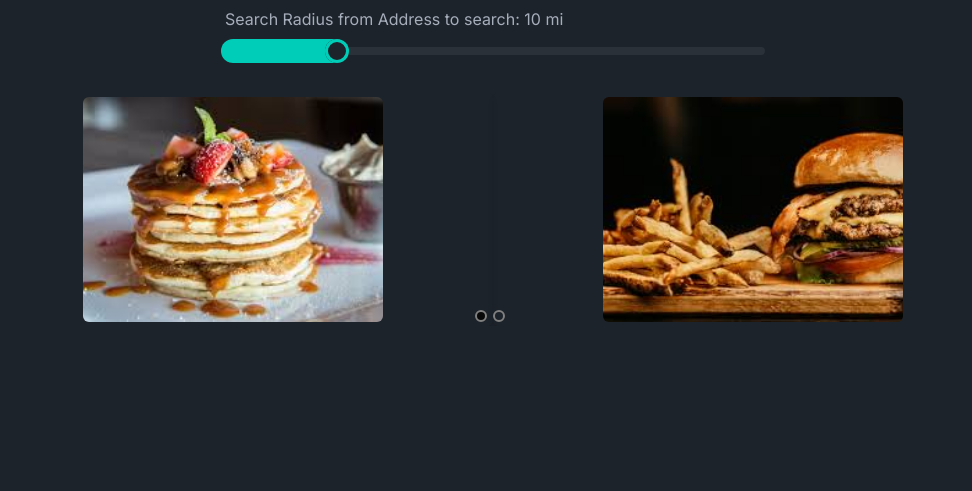
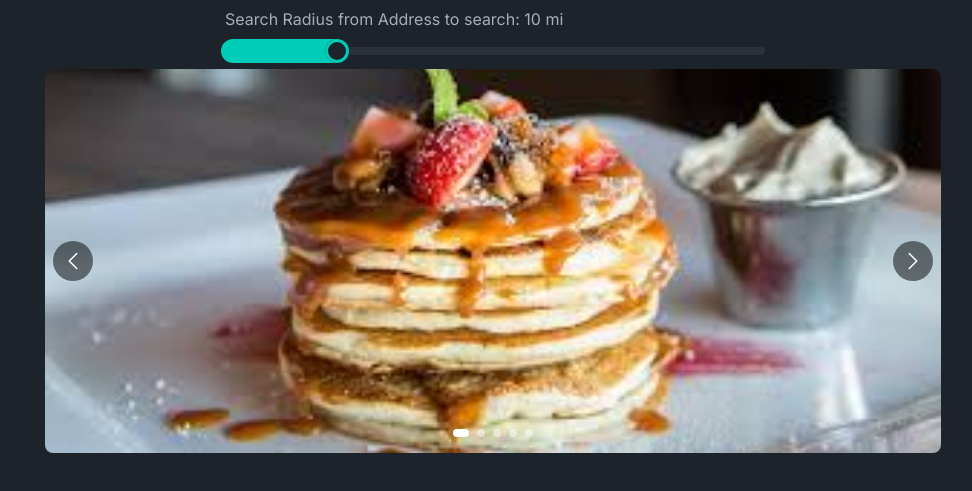
Before and after one commit to ned4417/eats-picker, a Next.js app: page / in a window 1280 px wide. Shown: the part 701-1192 px from the top of the page, without its empty margins (147-1119 px from the left). Built offline with nearby package versions, Linux system fonts and the light colour scheme; no server answers.

Commit message:
fix: changed carousel

```diff
--- a/package.json
+++ b/package.json
@@ -9,6 +9,7 @@
     "lint": "next lint"
   },
   "dependencies": {
+    "@heroicons/react": "^2.2.0",
     "@react-google-maps/api": "^2.19.3",
     "@types/googlemaps": "^3.43.3",
     "axios": "^1.6.8",
--- a/src/app/_components/carousel.tsx
+++ b/src/app/_components/carousel.tsx
@@ -1,62 +1,119 @@
-import MultiCarousel from "react-multi-carousel";
+import { memo, useState } from "react";
 import Image from "next/image";
-import { memo } from "react";
+import { ChevronLeftIcon, ChevronRightIcon, XMarkIcon } from "@heroicons/react/24/outline";
 
-const responsive = {
-  desktop: {
-    breakpoint: { max: 3000, min: 1024 },
-    items: 5,
-    slidesToSlide: 3
-  },
-  tablet: {
-    breakpoint: { max: 1024, min: 464 },
-    items: 2,
-    slidesToSlide: 1
-  },
-  mobile: {
-    breakpoint: { max: 464, min: 0 },
-    items: 1,
-    slidesToSlide: 1
-  }
-};
+interface CarouselProps {
+  photos: string[];
+}
 
-const CarouselItem = memo(({ photo, index }: { photo: string; index: number }) => (
-  <div className="multi-carousel-item flex items-center justify-center h-full shadow-md rounded-md p-1">
+const CarouselItem = memo(({ photo, index, onClick }: { photo: string; index: number; onClick: () => void }) => (
+  <div
+    className="relative w-full h-full cursor-pointer group"
+    onClick={onClick}
+  >
     <Image
       src={photo}
       alt={`Item ${index + 1}`}
-      width={300}
-      height={300}
-      className="h-full rounded-md object-cover"
+      fill
+      className="object-cover rounded-lg transition-transform duration-300 group-hover:scale-105"
       loading={index === 0 ? "eager" : "lazy"}
       quality={85}
     />
+    <div className="absolute inset-0 bg-black bg-opacity-0 group-hover:bg-opacity-20 transition-opacity duration-300 rounded-lg" />
   </div>
 ));
 
 CarouselItem.displayName = 'CarouselItem';
 
-const ImageCarousel = memo(({ photos }: { photos: string[] }) => {
+const Modal = memo(({ isOpen, onClose, children }: { isOpen: boolean; onClose: () => void; children: React.ReactNode }) => {
+  if (!isOpen) return null;
+
   return (
-    <div className="carousel-container w-full rounded-md overflow-hidden">
-      <MultiCarousel
-        swipeable={true}
-        draggable={false}
-        showDots={true}
-        responsive={responsive}
-        ssr={true}
-        infinite={true}
-        autoPlay={true}
-        autoPlaySpeed={10000}
-        keyBoardControl={true}
-        customTransition="all .5"
-        transitionDuration={1500}
-        removeArrowOnDeviceType={["tablet", "mobile"]}
+    <div className="fixed inset-0 z-50 flex items-center justify-center bg-black bg-opacity-75">
+      <button
+        onClick={onClose}
+        className="absolute top-4 right-4 text-white hover:text-gray-300"
       >
-        {photos.map((photo, index) => (
-          <CarouselItem key={index} photo={photo} index={index} />
-        ))}
-      </MultiCarousel>
+        <XMarkIcon className="w-8 h-8" />
+      </button>
+      <div className="relative w-full h-full flex items-center justify-center p-4">
+        {children}
+      </div>
+    </div>
+  );
+});
+
+Modal.displayName = 'Modal';
+
+const ImageCarousel = memo(({ photos }: CarouselProps) => {
+  const [currentIndex, setCurrentIndex] = useState(0);
+  const [isModalOpen, setIsModalOpen] = useState(false);
+
+  const nextSlide = () => {
+    setCurrentIndex((prevIndex) => (prevIndex + 1) % photos.length);
+  };
+
+  const prevSlide = () => {
+    setCurrentIndex((prevIndex) => (prevIndex - 1 + photos.length) % photos.length);
+  };
+
+  const openModal = () => {
+    setIsModalOpen(true);
+  };
+
+  return (
+    <div className="relative w-full h-full">
+      {/* Main Carousel */}
+      <div className="relative w-full h-full">
+        <div className="relative w-full h-full">
+          <CarouselItem
+            photo={photos[currentIndex]}
+            index={currentIndex}
+            onClick={openModal}
+          />
+        </div>
+
+        {/* Navigation Arrows */}
+        <button
+          onClick={prevSlide}
+          className="absolute left-2 top-1/2 -translate-y-1/2 bg-black bg-opacity-50 text-white p-2 rounded-full hover:bg-opacity-75 transition-opacity"
+        >
+          <ChevronLeftIcon className="w-6 h-6" />
+        </button>
+        <button
+          onClick={nextSlide}
+          className="absolute right-2 top-1/2 -translate-y-1/2 bg-black bg-opacity-50 text-white p-2 rounded-full hover:bg-opacity-75 transition-opacity"
+        >
+          <ChevronRightIcon className="w-6 h-6" />
+        </button>
+
+        {/* Dots Indicator */}
+        <div className="absolute bottom-4 left-1/2 -translate-x-1/2 flex space-x-2">
+          {photos.map((_, index) => (
+            <button
+              key={index}
+              onClick={() => setCurrentIndex(index)}
+              className={`w-2 h-2 rounded-full transition-all duration-300 ${
+                index === currentIndex ? 'bg-white w-4' : 'bg-white bg-opacity-50'
+              }`}
+            />
+          ))}
+        </div>
+      </div>
+
+      {/* Modal View */}
+      <Modal isOpen={isModalOpen} onClose={() => setIsModalOpen(false)}>
+        <div className="relative w-full max-w-4xl h-full max-h-[90vh]">
+          <Image
+            src={photos[currentIndex]}
+            alt={`Full size ${currentIndex + 1}`}
+            fill
+            className="object-contain"
+            quality={100}
+            priority
+          />
+        </div>
+      </Modal>
     </div>
   );
 });
--- a/src/app/page.tsx
+++ b/src/app/page.tsx
@@ -130,21 +130,20 @@ const handleSelectPlace = (place: google.maps.places.AutocompletePrediction) =>
       <div>
         {/* Conditionally render restaurant details */}
         {randomRestaurant && (
-    <div className=" sm:p-2 lg:p-6 text-center">
+          <div className="sm:p-2 lg:p-6 text-center">
             <p className="sm:text-lg md:text-xg lg:text-3xl mb-2 font-bold">{randomRestaurant.name}</p>
             <p className="sm:text-md md:text-lg lg:text-2xl">{randomRestaurant.formatted_address}</p>
             <p className="sm:text-sm md:text-md lg:text-lg pt-3">{distanceLabelText} {randomRestaurant.distance}</p>
-      {/* Add more restaurant details as needed */}
           </div>
         )}
       </div>
-    <div className="sm:p-2 lg:p-6 w-full sm:h-48 lg:h-96 overflow-hidden">
+      <div className="w-full max-w-4xl mx-auto aspect-[4/3] sm:aspect-[16/9] lg:aspect-[21/9]">
         <ImageCarousel photos={currentPhotos} />
       </div>
       <div>
         {/* Conditionally render the "Choose Another Restaurant" button */}
         {selectedAddress && randomRestaurant && (
-          <button className="mt-2 btn btn-primary" onClick={chooseAnotherRestaurant}>Roll the culinary dice again</button>
+          <button className="mt-4 btn btn-primary" onClick={chooseAnotherRestaurant}>Roll the culinary dice again</button>
         )}
       </div>
     </main>
```
Also changed, not shown: 1 other file (tests, documents, lock files or other folders). Lines whose indentation alone changed are shown as unchanged.
